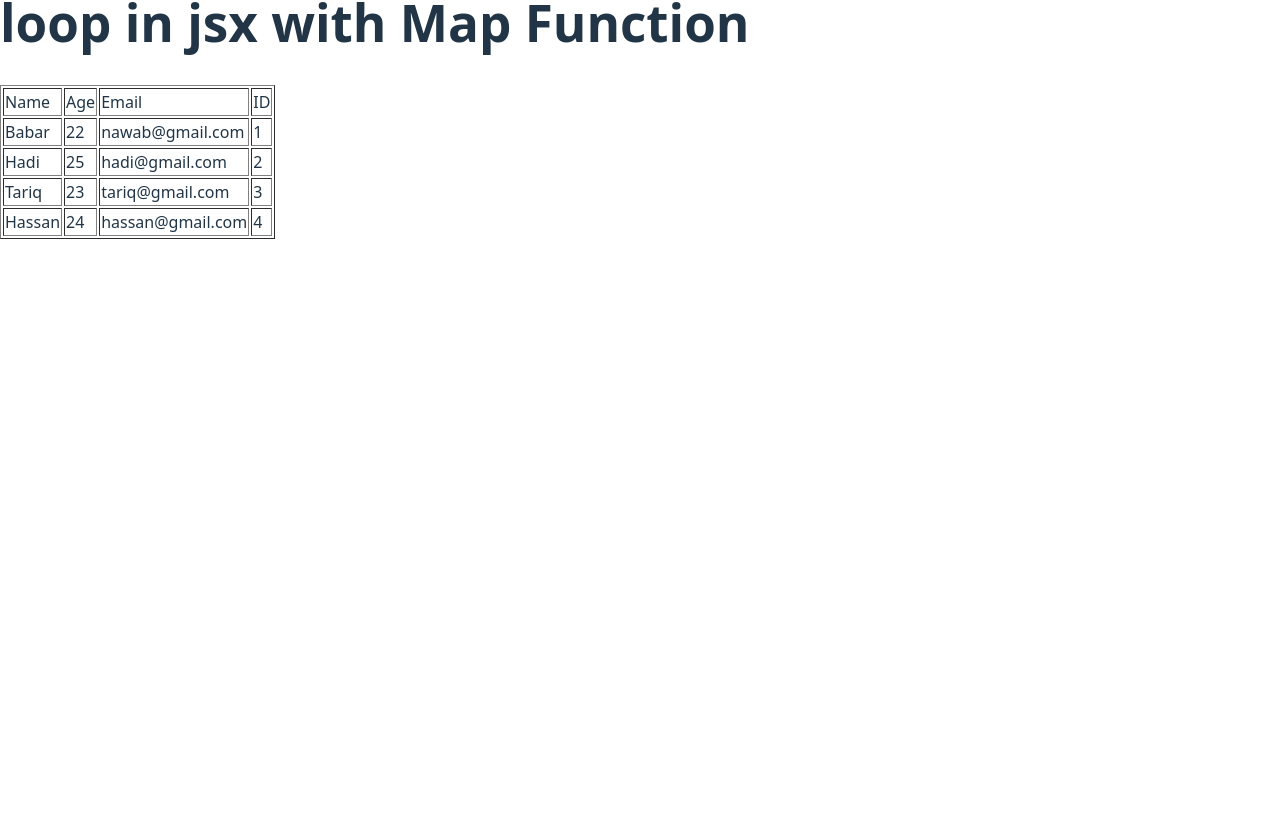
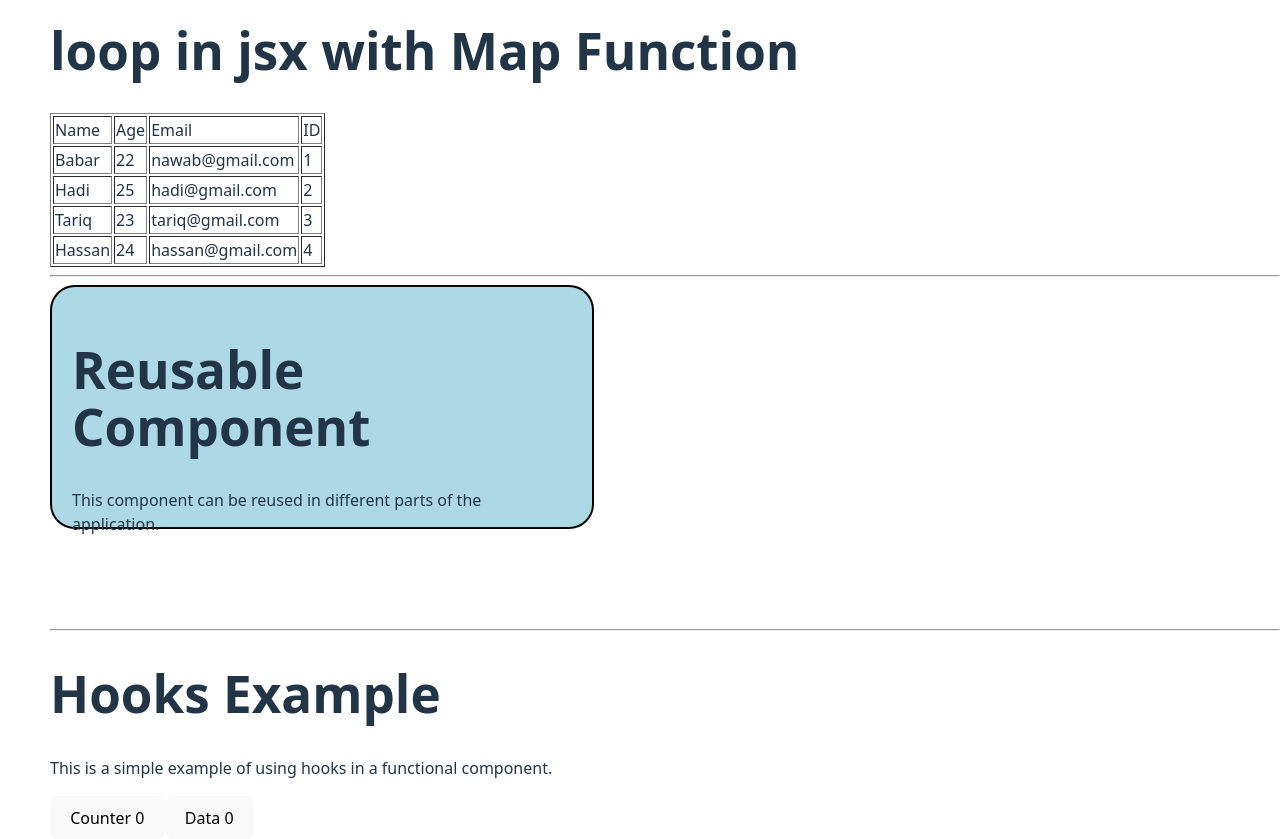
Before and after one commit to Babarnawaz123/Props_React, a React (Vite) app in the folder props_React/: page / in a window 1280 px wide. Shown: the part 3463-4302 px from the top of the page. Before the commit the page ends 3702 px from the top, so only its background shows below. Built offline with nearby package versions, Linux system fonts and the light colour scheme.

Commit message:
hooks
i learn about the hook ,its history why we use that and its types like UseEffect

```diff
--- a/props_React/src/App.css
+++ b/props_React/src/App.css
@@ -0,0 +1,3 @@
+body{
+  margin-left:50px;
+}
--- a/props_React/src/App.jsx
+++ b/props_React/src/App.jsx
@@ -1,3 +1,4 @@
+import "./App.css";
 import User from  './assets/User'
 import Advance from './advance';
 import Wrapper from './wrapper';
@@ -6,6 +7,9 @@ import Skill from './Skill';
 import Radio_dropDown from './radio_dropDown';
 import Table_map from './table_map';
 import Sample_table from './Sample_table';
+import Reuse_Component from './Reuse_Componenet';
+import Hooks from "./hooks";
+
 function App() {    {/*this user tag will give data to user.jsx props*/}
 const [val,setVal] = useState("")
 const [Name,setName] = useState("")
@@ -62,8 +66,18 @@ return(
 <br /><br />
 <hr />
 <Sample_table/>
+
+<hr />
+<Reuse_Component/>
+
+<hr />
+
+<Hooks/>
+
+
+
+
 </div>
-
 
 );
 
--- /dev/null
+++ b/props_React/src/Hooks.jsx
@@ -0,0 +1,25 @@
+import React, { useState, useEffect } from 'react';
+
+function Hooks() {
+  const [Counter, setCounter] = useState(0);
+  const [data, setData] = useState(0);
+
+  function callOnce() {
+    console.log("This function is called only once");
+  }
+
+  useEffect(() => {  // this help to not render the function again and again
+    callOnce();
+  }, [Counter]);
+  // useEffect with empty dependency array runs only once after the initial render
+  return (
+    <div>
+      <h1>Hooks Example</h1>
+      <p>This is a simple example of using hooks in a functional component.</p>
+      <button onClick={() => setCounter(Counter + 1)}>Counter {Counter}</button>
+      <button onClick={() => setData(data + 1)}>Data {data}</button>
+    </div>
+  );
+}
+
+export default Hooks;
--- /dev/null
+++ b/props_React/src/Reuse.css
@@ -0,0 +1,9 @@
+.reuse-component {
+  border: 2px solid #000000;
+  border-radius: 25px;
+  margin-bottom: 100px;
+  padding: 20px;
+  width: 500px;
+  height:200px;
+  background-color: lightblue;
+}
--- /dev/null
+++ b/props_React/src/Reuse_Componenet.jsx
@@ -0,0 +1,11 @@
+import React from 'react';
+import "./Reuse.css";
+function Reuse_Component() {
+  return (
+    <div className="reuse-component">
+      <h1>Reusable Component</h1>
+      <p>This component can be reused in different parts of the application.</p>
+    </div>
+  );
+}
+export default Reuse_Component;
```
